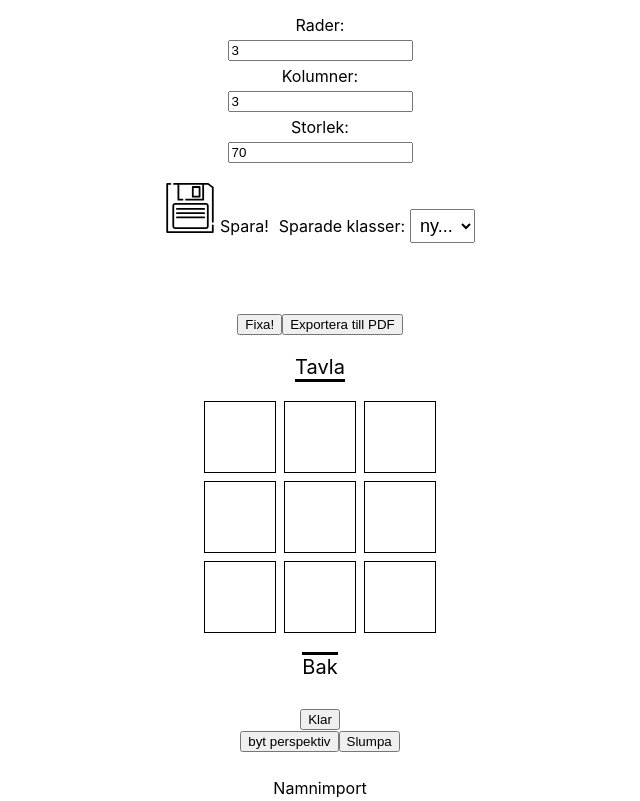
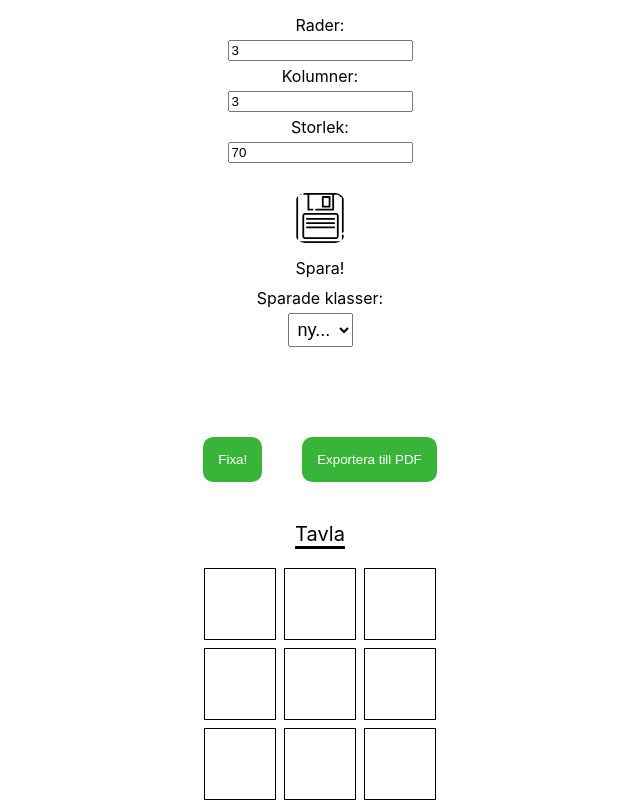
Before and after one commit to KillerrabbitAos/Skola77-frontend, a React (Create React App) app: page / in a window 1280 px wide. Shown: the top 801 px of the page, without its empty margins (320-960 px from the left). Built offline with nearby package versions, Linux system fonts and the light colour scheme.

Commit message:
stylefix

```diff
--- a/src/App.css
+++ b/src/App.css
@@ -146,11 +146,14 @@ ul {
   font-size: 20px;
 }
 
+#sparaSettings {
+  display: flex;
+  flex-direction: column;
+  align-items: center; /* Centrera element vertikalt */
+}
 
-#sparaSettings{
-
-  margin: auto;
-  margin: 10px;
+#sparaKnapp {
+  margin-bottom: 10px; /* lägg till lite mellanrum under knappen */
 }
 
 #sparadeKlasser{
@@ -165,3 +168,24 @@ ul {
   justify-content: center;
   display: flex;
 }
+
+button {
+  color: white;
+  background-color: rgb(56, 180, 56);
+  border-style: none;
+  border-color: rgb(173, 169, 169);
+  padding: 15px;
+  margin: 20px;
+  border-radius: 10px;
+}
+
+@keyframes allaKnappar {
+  from { background-color: rgb(56, 180, 56); }
+  to { background-color: green; }
+}
+
+button:hover {
+  animation-name: allaKnappar;
+  animation-duration: 0.3s;
+  animation-fill-mode: forwards;
+}
--- a/src/App.js
+++ b/src/App.js
@@ -299,12 +299,10 @@ const App = () => {
         <div id='sparaSettings'>
           <button onClick={handleSaveButtonClick} className='spara' id='sparaKnapp'></button>
           <label for="sparaKnapp">Spara!</label>
-
           <label>Sparade klasser:</label>
           <select id="sparadeKlasser"defaultValue={groupName} onChange={handleGroupChange}>
             <option key={defaultGroup} value={defaultGroup}>ny...</option>
             {/* Lista alla grupper som finns sparade i cookies */}
-
             {Object.keys(Cookies.get()).length > 0 &&
               Object.keys(Cookies.get()).map((cookieName) => (
                 <option key={cookieName} value={cookieName}>
@@ -336,6 +334,7 @@ const App = () => {
           <button onClick={ändraPerspektiv}>byt perspektiv</button>
           <button onClick={handleMixNames}>Slumpa</button>
         </div>
+
         <div className='gridInstallning' id='kebaben'>
           <p>Namnimport</p>
           <textarea id="namesInput" rows="10" cols="30" placeholder="Ett namn per rad"></textarea>
@@ -344,15 +343,18 @@ const App = () => {
             setNames={setNames}
           />
         </div>
+
         <div>
           <p id='nameHeader'>Namn:</p>
           <div id="namn">
             {renderNamesColumns()}
           </div>
         </div>
+
         <p><a id="mailTag" href="https://skola77.com">Startsida</a></p>
       </div>
     );
+
           };
 
 export default App;
```
Lines whose indentation alone changed are shown as unchanged.
